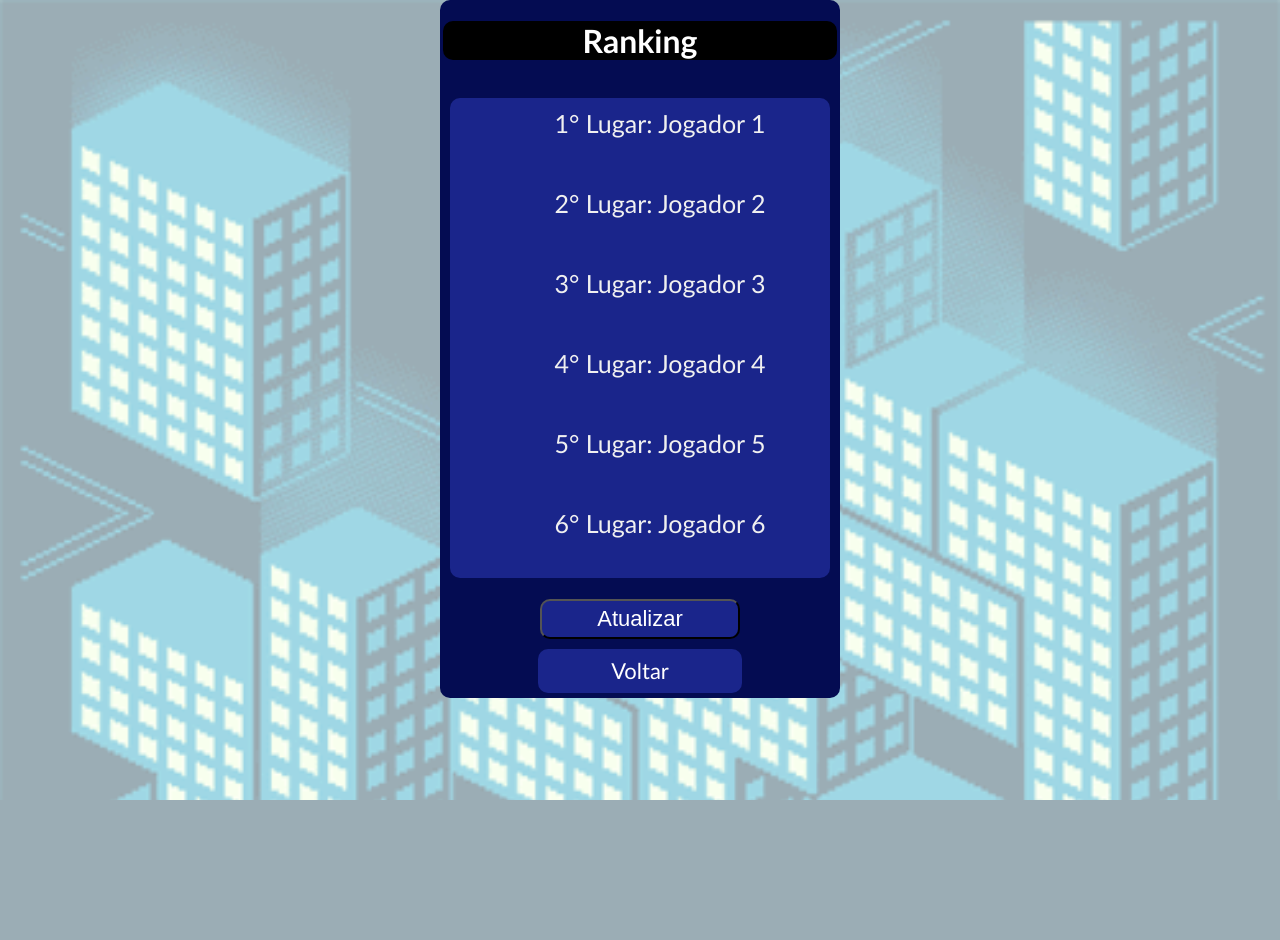
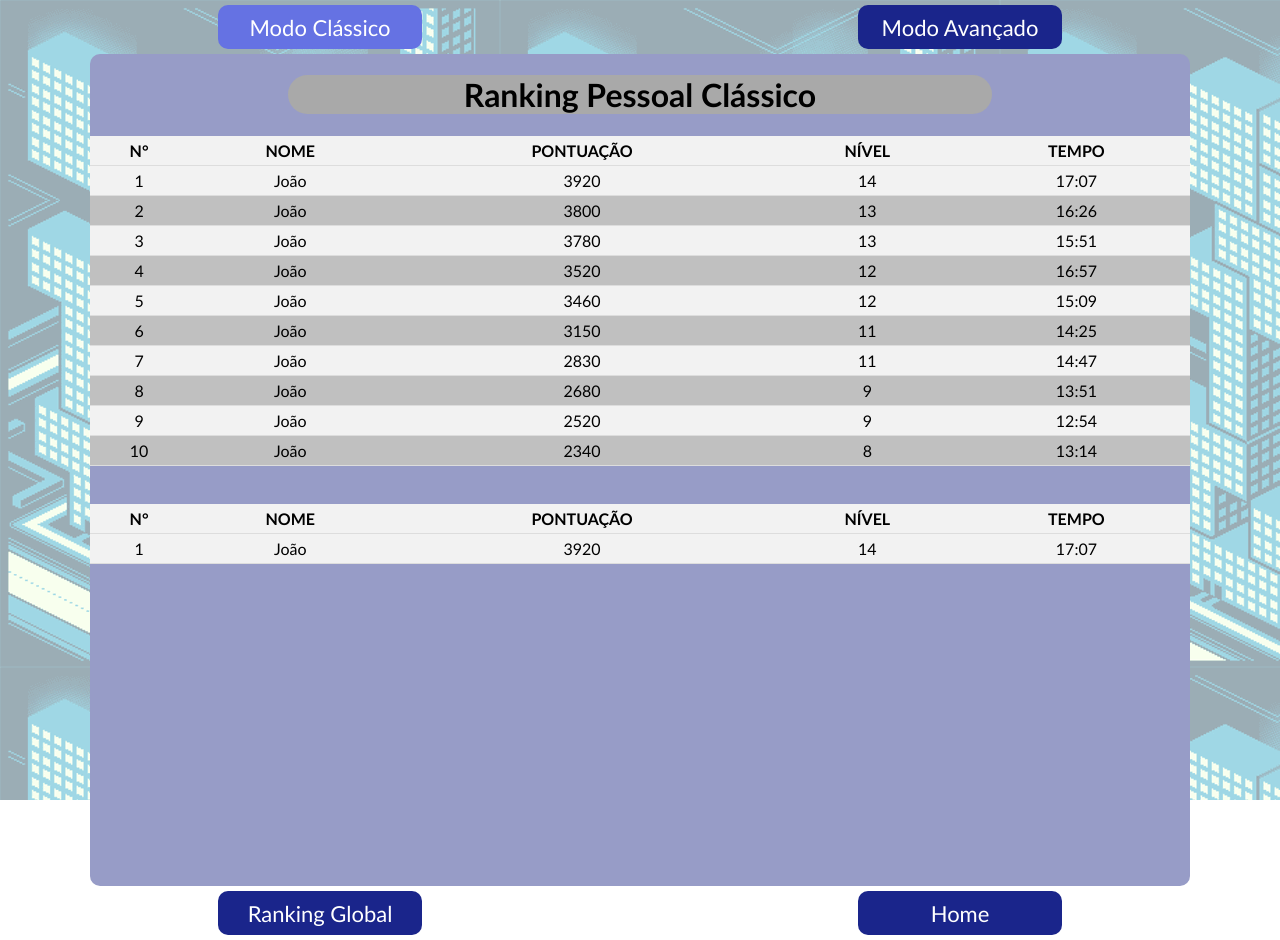
Before and after one commit to Abayomi-Silva/Projeto-SI401, a PHP site: page /Ranking.html in a window 1280 px wide. Before the commit the page ends 800 px from the top, so only its background shows below. Run offline with PHP 8.4, Linux system fonts and the light colour scheme.

Commit message:
Entrega 01

```diff
--- a/Ranking.html
+++ b/Ranking.html
@@ -3,9 +3,8 @@
     <head>
         <meta charset="UTF-8">
         <meta name="viewport" content="width=device-width, initial-scale=1.0">
-        <link rel="stylesheet" href="./styles/layout.css">
-        <link rel="stylesheet" href="./styles/style.css">
-        <link rel="stylesheet" href="./styles/pop_up.css">
+
+        <link rel="stylesheet" href="./styles/rank.css">
         <link rel="icon" href="images/logo.ico">
 
         <title>Ranking</title>
@@ -13,68 +12,124 @@
             .background {
                 background-image: url('./images/background.gif');
             }
+
         </style>
     </head>
 
     <body>
-        <div class = "background"></div>
+        <div class="background"></div>
+        <div class="container">
+            <nav><div class="botaorank"><a href="Ranking.html" target="_self" id="nav1" class="btrank">Modo Clássico</a></div></nav>
+            <nav><div class="botao"><a href="Ranking_avan_pessoal.html" target="_self" id="nav2" class="button">Modo Avançado</a></div></nav>
+            <div class="table">
+                <h1>Ranking Pessoal Clássico</h1>
 
-        <div class = "pop-up2">
+                <table>
+                    <tr>
+                        <th>N°</th>
+                        <th>NOME</th>
+                        <th>PONTUAÇÃO</th>
+                        <th>NÍVEL</th>
+                        <th>TEMPO</th>
+                    </tr>
+                    <tr>
+                        <td>1</td>
+                        <td>João</td>
+                        <td>3920</td>
+                        <td>14</td>
+                        <td>17:07</td>
+                    </tr>
+                    <tr>
+                        <td>2</td>
+                        <td>João</td>
+                        <td>3800</td>
+                        <td>13</td>
+                        <td>16:26</td>
+                    </tr>
+                    <tr>
+                        <td>3</td>
+                        <td>João</td>
+                        <td>3780</td>
+                        <td>13</td>
+                        <td>15:51</td>
+                    </tr>
+                    <tr>
+                        <td>4</td>
+                        <td>João</td>
+                        <td>3520</td>
+                        <td>12</td>
+                        <td>16:57</td>
+                    </tr>
+                    <tr>
+                        <td>5</td>
+                        <td>João</td>
+                        <td>3460</td>
+                        <td>12</td>
+                        <td>15:09</td>
+                    </tr>
+                    <tr>
+                        <td>6</td>
+                        <td>João</td>
+                        <td>3150</td>
+                        <td>11</td>
+                        <td>14:25</td>
+                    </tr>
+                    <tr>
+                        <td>7</td>
+                        <td>João</td>
+                        <td>2830</td>
+                        <td>11</td>
+                        <td>14:47</td>
+                    </tr>
+                    <tr>
+                        <td>8</td>
+                        <td>João</td>
+                        <td>2680</td>
+                        <td>9</td>
+                        <td>13:51</td>
+                    </tr>
+                    <tr>
+                        <td>9</td>
+                        <td>João</td>
+                        <td>2520</td>
+                        <td>9</td>
+                        <td>12:54</td>
+                    </tr>
+                    <tr>
+                        <td>10</td>
+                        <td>João</td>
+                        <td>2340</td>
+                        <td>8</td>
+                        <td>13:14</td>
+                    </tr>
+                </table>
+                <table>
+                    <tr>
+                        <th>N°</th>
+                        <th>NOME</th>
+                        <th>PONTUAÇÃO</th>
+                        <th>NÍVEL</th>
+                        <th>TEMPO</th>
+                    </tr>
+                    <tr>
+                        <td>1</td>
+                        <td>João</td>
+                        <td>3920</td>
+                        <td>14</td>
+                        <td>17:07</td>
+                    </tr>
+                    <br>
+                    <br>
+                </table>
+                </div>
+                <nav></nav>
+                <nav class="botao"><a href="Ranking_class_global" target="_self" id="bt1" class="button">Ranking Global</a>
+                </nav>
+                <nav class="botao"><a href="Home.html" target="_self" id="bt2" class="button">Home</a>
+                </nav>
 
-            <div class = "menu">
-                <h1>Ranking</h1>
-            </div>
 
-            <div class = "container">
-                <ul>
-                        <li>
-                            <p>
-                                1° Lugar:    Jogador  1 <br>
-                                <br>
-                            </p>
-                        </li>
-                        <li>
-                            <p>
-                                2° Lugar:    Jogador  2 <br>
-                                <br>
-                            </p>
-                        </li>
-                        <li>
-                            <p>
-                                3° Lugar:    Jogador  3 <br>
-                                <br>
-                            </p>
-                        </li>
-                        <li>
-                            <p>
-                                4° Lugar:    Jogador  4 <br>
-                                <br>
-                            </p>
-                        </li>
-                        <li>
-                            <p>
-                                5° Lugar:    Jogador  5 <br>
-                                <br>
-                            </p>
-                        </li>
-                        <li>
-                            <p>
-                                6° Lugar:    Jogador  6 <br>
-                                <br>
-                            </p>
-                        </li>
-                </ul>
-                <div class = "botao">
-                    <input type="submit" class="button" id="atualizar"
-                        value="Atualizar">
-                </div>
-
-                <div class = "botao">
-                    <a href = "Menu.html" class="button">Voltar</a>
-                </div>
 
             </div>
-
-        </div>
-    </body>
-</html>
+        </body>
+    </html>
--- a/styles/layout.css
+++ b/styles/layout.css
@@ -1,29 +1,27 @@
-/* Estilos do html, body e parágrafos */
-body, html , p{
+html, body, p{
     margin: 0;
     padding: 0;
     text-align: center;
     font-family: 'Trebuchet MS', 'Lucida Sans Unicode', 'Lucida Grande', 'Lucida Sans', Arial, sans-serif;
 }
-/* Estilo para o fundo */
+.container{
+    height: 100vh;
+}
 .background {
     position: fixed;
     top: 0;
     left: 0;
     width: 100%;
     height: 100%;
-    background-size: cover;
     opacity: 0.4;
-    z-index: -1; /* Imagem ao fundo */
+    z-index: -1;
 }
-/* Estilo do formulario */
 form {
     display: flex;
     flex-direction: column;
     align-items: center;
     margin-bottom: 10px;
 }
-/* Padronizando os botões */
 .botao{
     place-items: center;
     color: #1A258B;
@@ -51,12 +49,4 @@
     display: inline-block;
     border-radius: 10px;
     width: 85%;
-
 }
-.pop-up2{
-    background-color: #040C52;
-    text-align: center;
-    display: inline-block;
-    border-radius: 10px;
-    width: 400px;
-}
--- a/styles/pop_up.css
+++ b/styles/pop_up.css
@@ -31,7 +31,7 @@
     background-color: #1A258B;
     display: inline-block;
     border-radius: 10px;
-    width: 100%;
+    width: 96%;
 }
 .toggle {
    color: #ffffff;
--- /dev/null
+++ b/styles/rank.css
@@ -0,0 +1,91 @@
+html, body, p{
+    margin: 0;
+    padding: 0;
+    text-align: center;
+    font-family: 'Trebuchet MS', 'Lucida Sans Unicode', 'Lucida Grande', 'Lucida Sans', Arial, sans-serif;
+}
+.container{
+    height: 100vh;
+}
+
+.background {
+    position: fixed;
+    top: 0;
+    left: 0;
+    width: 100%;
+    height: 100%;
+    opacity: 0.4;
+    z-index: -1;
+}
+.table{
+    background-color: #979cc7;
+    display: inline-block;
+    border-radius: 10px;
+    width: 86vw;
+    height: 65vw;
+}
+table {
+width: 100%;
+border-collapse: collapse;
+background-color: silver;
+}
+th, td {
+padding: 5px;
+text-align: center;
+border-bottom: 1px solid #ddd;
+}
+th {
+background-color: #f2f2f2;
+}
+tr:nth-child(even) {
+background-color: #f2f2f2;
+}
+nav{
+float: left;
+width: 50%;
+align-items: center;
+display: table;
+}
+h1{
+    background-color: darkgrey;
+    color: black;
+    border-radius: 50px;
+    width: 55vw;
+    display: inherit;
+}
+.botao{
+    place-items: center;
+    color: #1A258B;
+}
+.botaorank{
+    place-items: center;
+    color: #1A258B;
+    align-items: end;
+    display: table-cell;
+}
+.button {
+    align-content: center;
+    width: 200px;
+    height: 40px;
+    font-size: 22px;
+    background-color: #1A258B;
+    color: white;
+    display: inline-grid;
+    border-radius: 10px;
+    padding: 2px;
+    margin: 5px;
+    text-decoration: none;
+}
+.btrank {
+    align-content: center;
+    width: 200px;
+    height: 40px;
+    font-size: 22px;
+    background-color: #6572E3;
+    color: white;
+    display: inline-grid;
+    border-radius: 10px;
+    padding: 2px;
+    margin: 5px;
+    text-decoration: none;
+}
```
